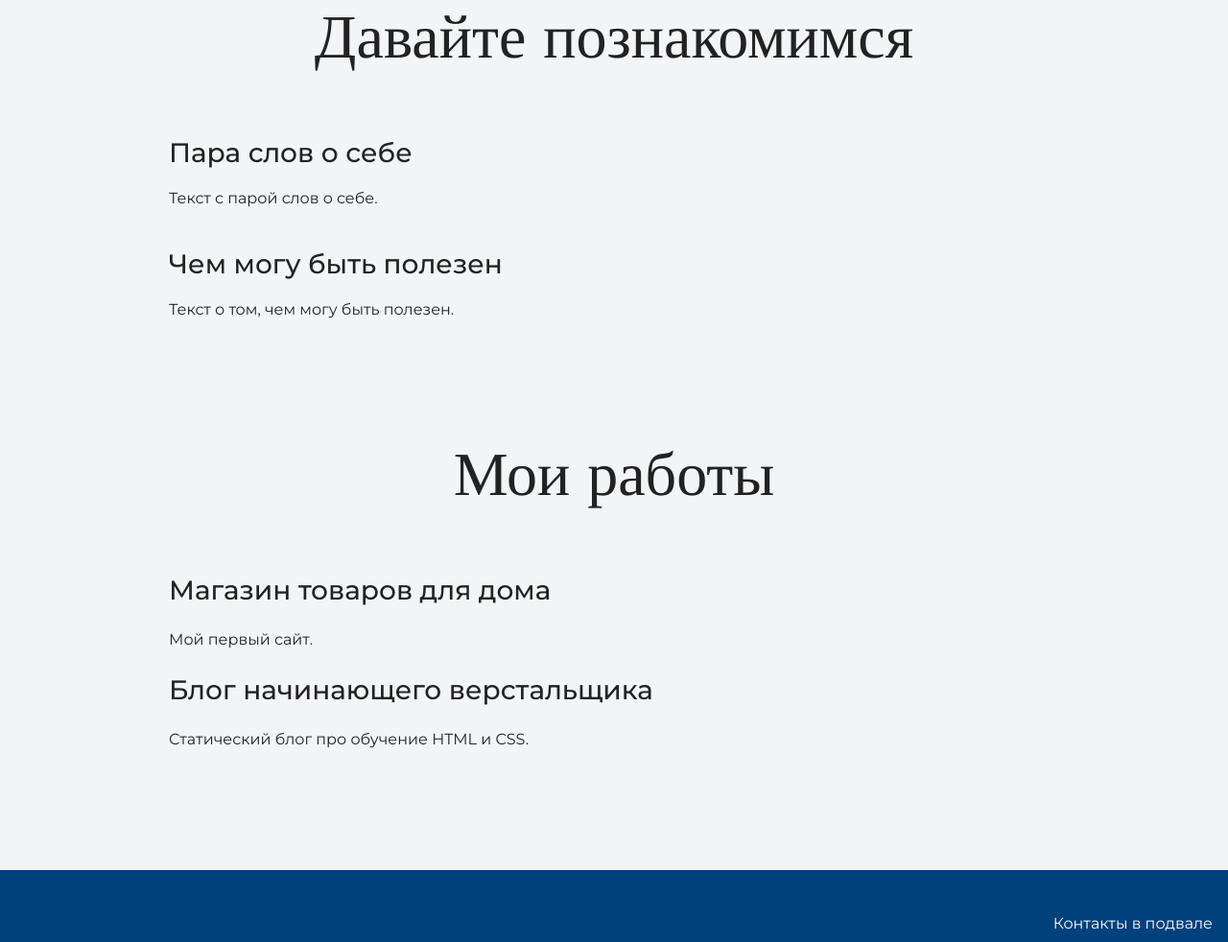
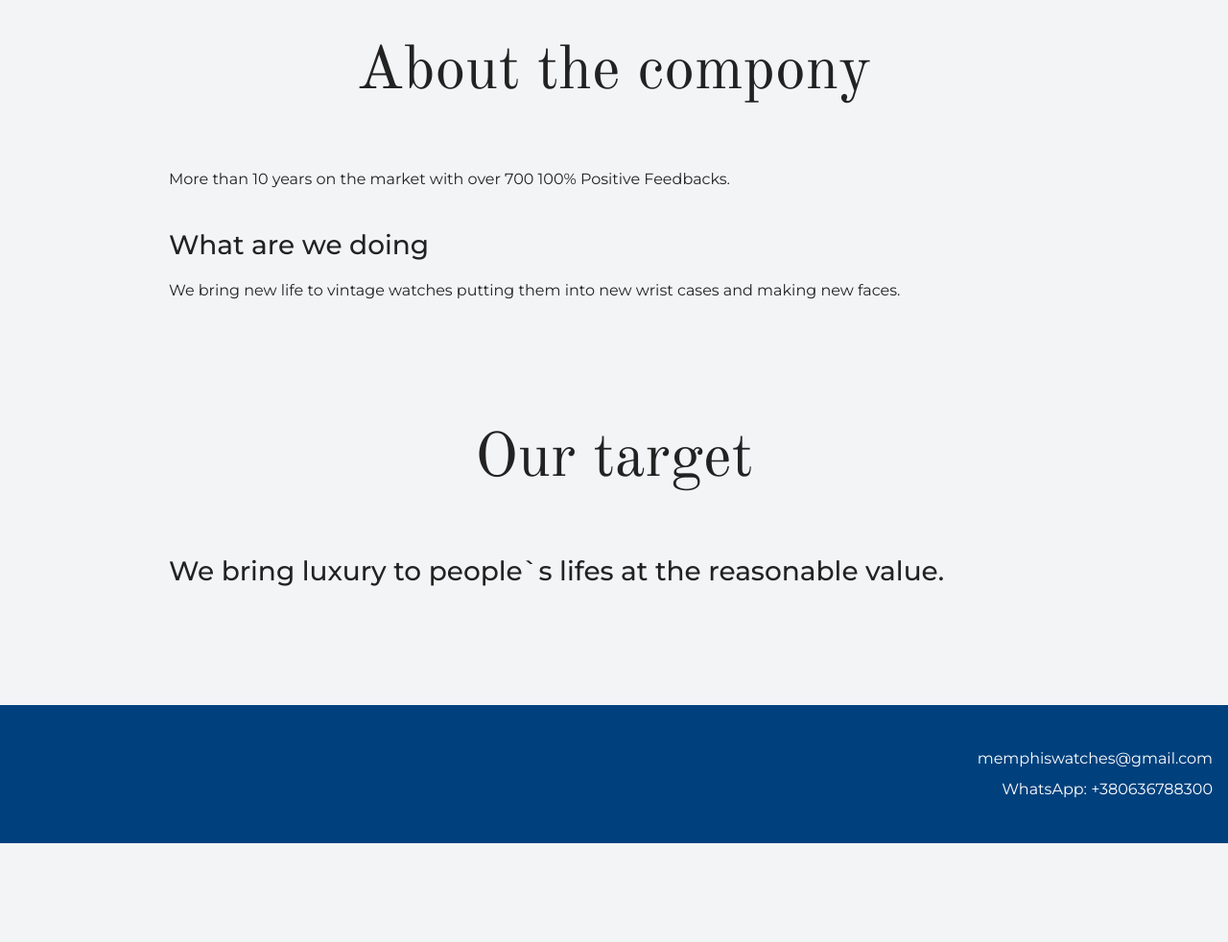
Before and after one commit to maksymvasylyev/my-site, a plain HTML site: page index.html in a window 1280 px wide. Shown: the part 1033-2015 px from the top of the page at 96% size. After the commit the page ends 1912 px from the top, so only its background shows below. Drawn offline with nearby package versions, Linux system fonts and the light colour scheme.

Commit message:
changed language and text on the main page

```diff
--- a/index.html
+++ b/index.html
@@ -1,5 +1,5 @@
 <!DOCTYPE html>
-<html lang="ru">
+<html lang="eng">
   <head class="page-header">
     <link href="https://fonts.googleapis.com/css?family=Montserrat:400,500,700|Old+Standard+TT&display=swap&subset=cyrillic" rel="stylesheet">
     <meta charset="UTF-8">
@@ -10,42 +10,42 @@
   <body>
     <header class="page-header">
       <div class="container">
-      Контакты в шапке
+      +380636788300<br>
+      memphiswatches@gmail.com
       </div>
     </header>
 
     <section class="hero-image">
       <div class="container">
-      <h1 class="heading">Неопознанный Енот</h1>
-      <p>Junior верстальщик</p>
+      <h1 class="heading">MEMPHIS WATCHES</h1>
+      <p>Vintage Watches</p>
       </div>
     </section>
 
     <section class="intro">
       <div class="container">
-      <h2 class="subheading">Давайте познакомимся</h2>
-      <h3>Пара слов о себе</h3>
-      <p>Текст с парой слов о себе.</p>
-      <h3>Чем могу быть полезен</h3>
-      <p>Текст о том, чем могу быть полезен.</p>
+      <h2 class="subheading">About the compony</h2>
+
+      <p>More than 10 years on the market with over 700 100% Positive Feedbacks.</p>
+      <h3>What are we doing</h3>
+      <p>We bring new life to vintage watches putting them into new wrist cases and making new faces.</p>
       </div>
     </section>
 
     <section class="portfolio">
       <div class="container">
-      <h2 class="subheading">Мои работы</h2>
+      <h2 class="subheading">Our target</h2>
 
-      <h3>Магазин товаров для дома</h3>
-      <p>Мой первый сайт.</p>
 
-      <h3>Блог начинающего верстальщика</h3>
-      <p>Статический блог про обучение HTML и CSS.</p>
+      <h3>We bring luxury to people`s lifes at the reasonable value. </h3>
+
       </div>
     </section>
 
     <footer class="page-footer">
       <div class="container">
-      Контакты в подвале
+      memphiswatches@gmail.com <br>
+      WhatsApp: +380636788300
       </div>
     </footer>
   </body>
```
